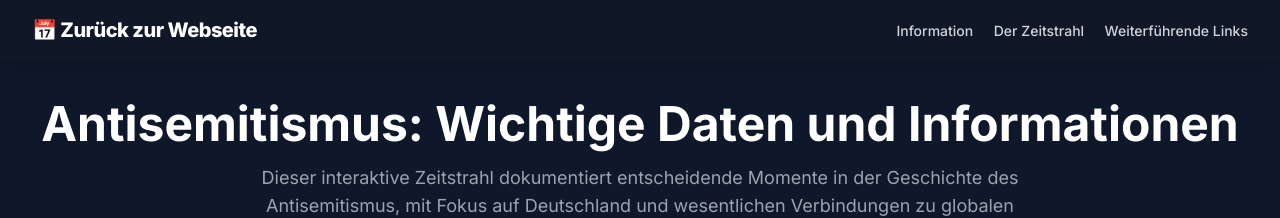
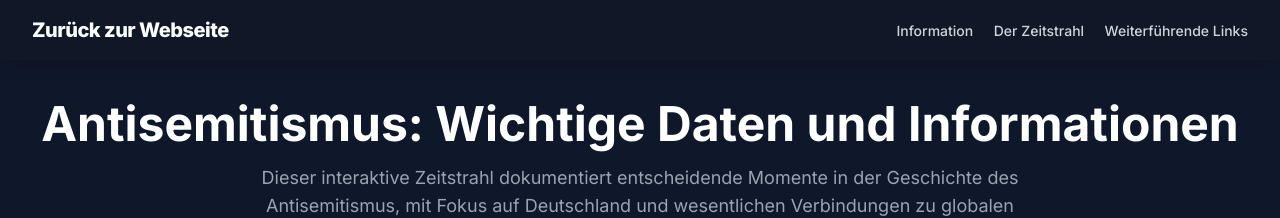
Before and after one commit to bga-luebeck/bga-luebeck.github.io, a Jekyll site: the page built from zeitstrahl.html, in a window 1280 px wide. Shown: the top 218 px of the page. Built offline with Jekyll 4.4.1, drawn with Linux system fonts in a browser that asks for light colours; nearby versions of some CDN libraries.

```diff
--- a/zeitstrahl.html
+++ b/zeitstrahl.html
@@ -67,7 +67,7 @@
         <div class="max-w-7xl mx-auto px-4 sm:px-6 lg:px-8 py-4 flex justify-between items-center">
             <h1 class="text-xl font-extrabold text-white tracking-tight">
                 <a href="/" class="hover:text-amber-500 transition duration-300">
-                    <span class="text-amber-400">📅</span> Zurück zur Webseite
+                    <span class="text-amber-400"></span> Zurück zur Webseite
                 </a>
             </h1>
             <nav class="space-x-4">
```
